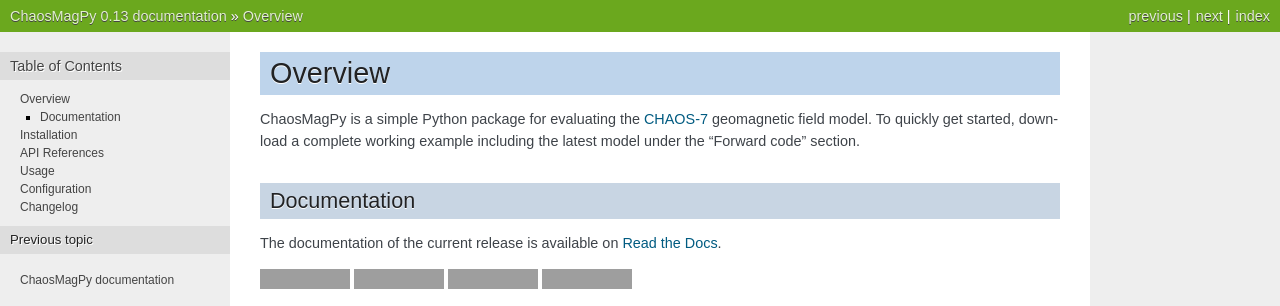
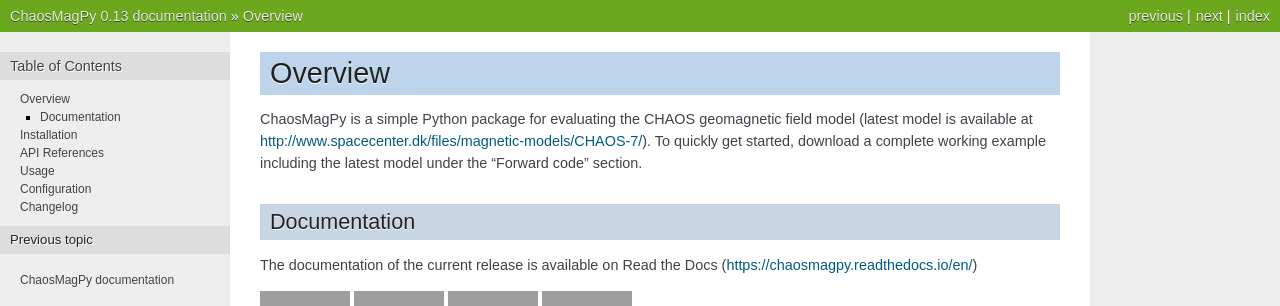
Before and after one commit to ancklo/ChaosMagPy, a Sphinx documentation site: the page built from docs/source/readme.rst, in a window 1280 px wide, cut to the strip 0-306 px from the top of the page. Built offline with Sphinx 7.4.7, drawn with Linux system fonts in a browser that asks for light colours; pages that are not in the unit, such as notebooks, are missing from menus; grey boxes are pictures that could not be loaded.

Commit message:
Updated the docs and changed some of the external links.

```diff
--- a/README.rst
+++ b/README.rst
@@ -2,24 +2,25 @@
 Overview
 ========
 
-ChaosMagPy is a simple Python package for evaluating the
-`CHAOS-7 <http://www.spacecenter.dk/files/magnetic-models/CHAOS-7/>`_ geomagnetic
-field model. To quickly get started, download a complete working example
-including the latest model under the "Forward code" section.
+ChaosMagPy is a simple Python package for evaluating the CHAOS geomagnetic
+field model (latest model is available at
+http://www.spacecenter.dk/files/magnetic-models/CHAOS-7/). To quickly get
+started, download a complete working example including the latest model under
+the "Forward code" section.
 
 Documentation
 -------------
 
-The documentation of the current release is available on
-`Read the Docs <https://chaosmagpy.readthedocs.io/en/master/>`_.
+The documentation of the current release is available on Read the Docs
+(https://chaosmagpy.readthedocs.io/en/)
 
 |pypi| |docs| |doi| |license|
 
 .. |pypi| image:: https://badge.fury.io/py/chaosmagpy.svg
-    :target: https://badge.fury.io/py/chaosmagpy
+   :target: https://badge.fury.io/py/chaosmagpy/
 
-.. |docs| image:: https://readthedocs.org/projects/chaosmagpy/badge/?version=master
-   :target: https://chaosmagpy.readthedocs.io/en/master/?badge=master
+.. |docs| image:: https://readthedocs.org/projects/chaosmagpy/badge/
+   :target: https://chaosmagpy.readthedocs.io/en/
    :alt: Documentation Status
 
 .. |license| image:: https://img.shields.io/badge/License-MIT-blue.svg
--- a/docs/source/conf.py
+++ b/docs/source/conf.py
@@ -56,6 +56,7 @@
     'sphinx.ext.ifconfig',
     'sphinx.ext.viewcode',
     'sphinx.ext.mathjax',
+    'sphinx.ext.extlinks',
     'sphinx_gallery.gen_gallery',
     'matplotlib.sphinxext.plot_directive',
 ]
@@ -77,7 +78,7 @@
 #
 # This is also used if you do content translation via gettext catalogs.
 # Usually you set "language" from the command line for these cases.
-language = None
+language = 'en'
 
 # List of patterns, relative to source directory, that match files and
 # directories to ignore when looking for source files.
@@ -206,6 +207,17 @@
 # If true, `todo` and `todoList` produce output, else they produce nothing.
 todo_include_todos = True
 
+# -- Options for extlinks extension ------------------------------------------
+# Note the "%s" in the base url. You can display the link itself with
+# :chaos_url:`\ ` or insert a clickable caption with :chaos_url:`click here <>`
+
+extlinks = {
+    'chaos_url': ('http://www.spacecenter.dk/files/magnetic-models/CHAOS-7/%s', None),
+    'docs_url': ('https://chaosmagpy.readthedocs.io/en/%s', None),
+    'zenodo_url': ('https://doi.org/10.5281/zenodo.3352398%s', None),
+    'rc_url': ('http://www.spacecenter.dk/files/magnetic-models/RC/current/%s', None)
+}
+
 # -- Options for sphinx gallery ----------------------------------------------
 
 sphinx_gallery_conf = {
--- a/docs/source/usage.rst
+++ b/docs/source/usage.rst
@@ -4,8 +4,9 @@
 =====
 
 Here are some simple examples on how to use the package. This only requires a
-CHAOS model mat-file, e.g. "CHAOS-6-x7.mat" in the current working directory.
-The model coefficients can be downloaded `here <http://www.spacecenter.dk/files/magnetic-models/CHAOS-7/>`_.
+CHAOS model MAT-file, e.g. "CHAOS-6-x7.mat" in the current working directory.
+The model coefficients of the latest CHAOS model can be
+downloaded :chaos_url:`here <>`.
 
 Computing the field components on a grid
 ----------------------------------------
```
Also changed, not shown: INSTALL.rst (+4 -4 lines), docs/source/configuration.rst (+6 -5 lines), 3 other files.
